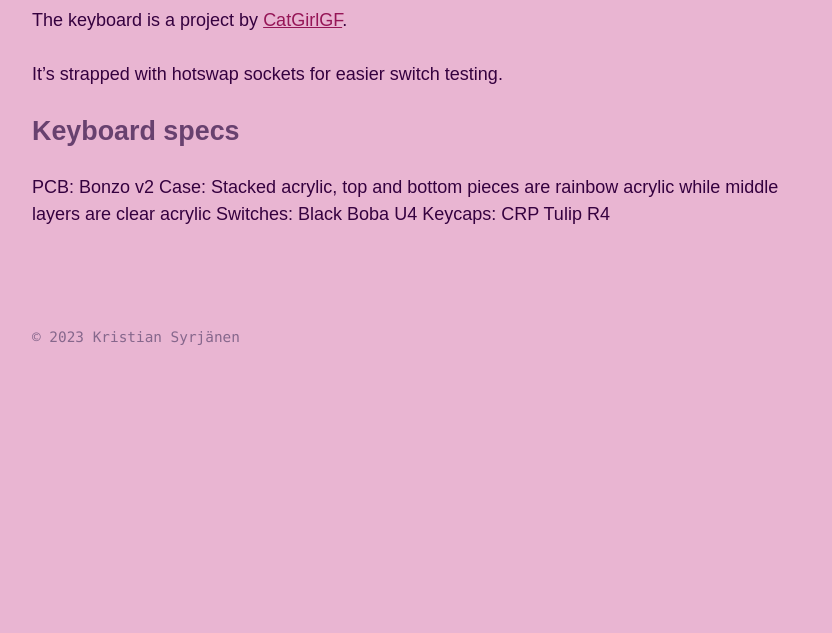
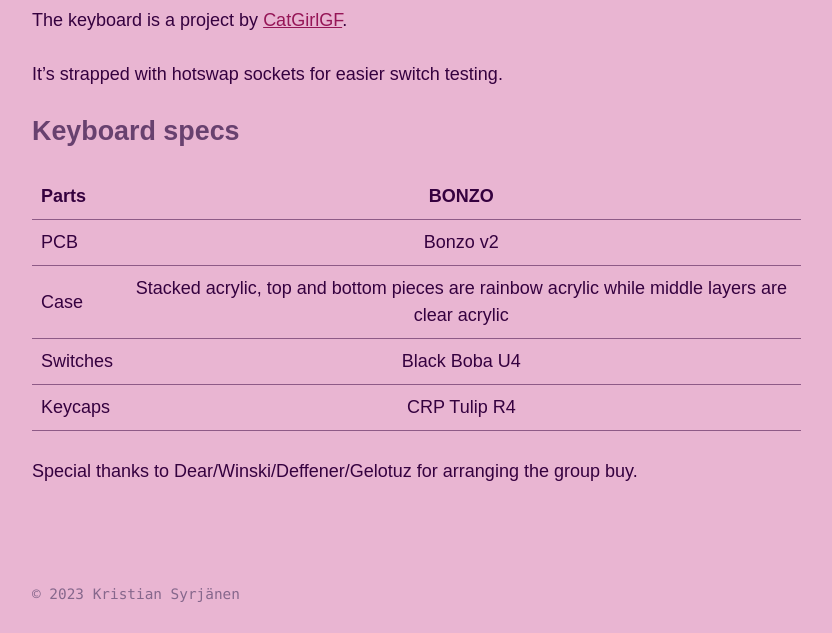
Before and after one commit to kristiansyrjanen/kristiansyrjanen.github.io, a Jekyll site: the page built from _posts/2023-02-07-bonzo-v2.md, in a window 1280 px wide. Shown: the part 794-1427 px from the top of the page, without its empty margins (40-872 px from the left). Built offline with Jekyll 4.4.1, drawn with Linux system fonts in a browser that asks for light colours; some web fonts are replaced; before the commit the page ends 1170 px from its top, so only the background shows below that.

Commit message:
Update 2023-02-07-bonzo-v2.md

```diff
--- a/_posts/2023-02-07-bonzo-v2.md
+++ b/_posts/2023-02-07-bonzo-v2.md
@@ -21,7 +21,11 @@
 
 ### Keyboard specs
 
-PCB: Bonzo v2
-Case: Stacked acrylic, top and bottom pieces are rainbow acrylic while middle layers are clear acrylic
-Switches: Black Boba U4
-Keycaps: CRP Tulip R4
+| Parts           |                                              BONZO                                                  |
+|:----------------|:---------------------------------------------------------------------------------------------------:|
+| PCB             |                                             Bonzo v2                                                |
+| Case            |  Stacked acrylic, top and bottom pieces are rainbow acrylic while middle layers are clear acrylic   |
+| Switches        |                                            Black Boba U4                                            |
+| Keycaps         |                                            CRP Tulip R4                                             |
+
+Special thanks to Dear/Winski/Deffener/Gelotuz for arranging the group buy.
```
